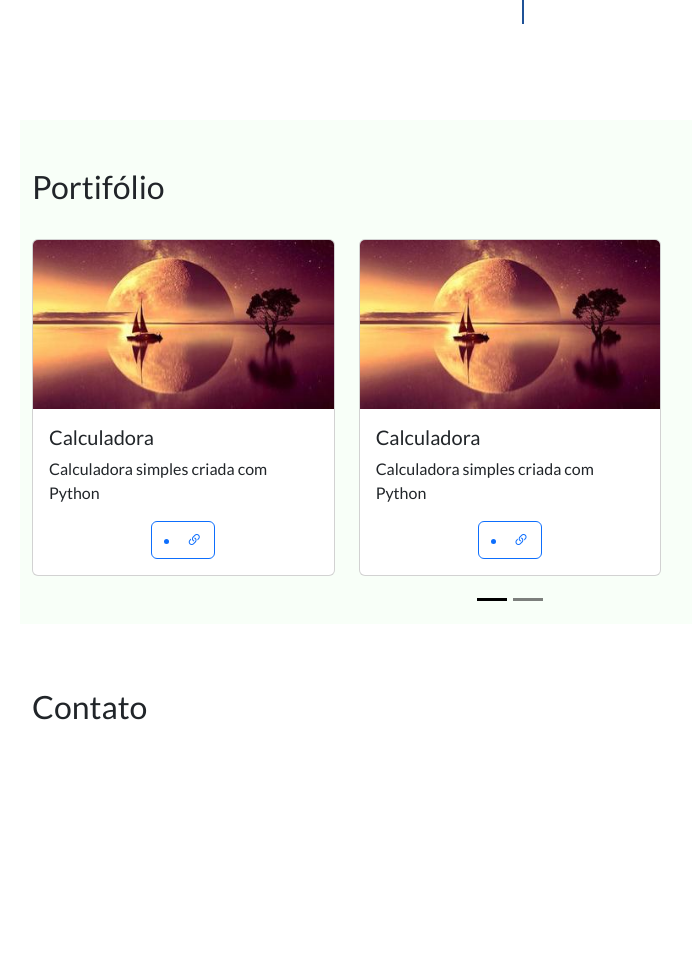
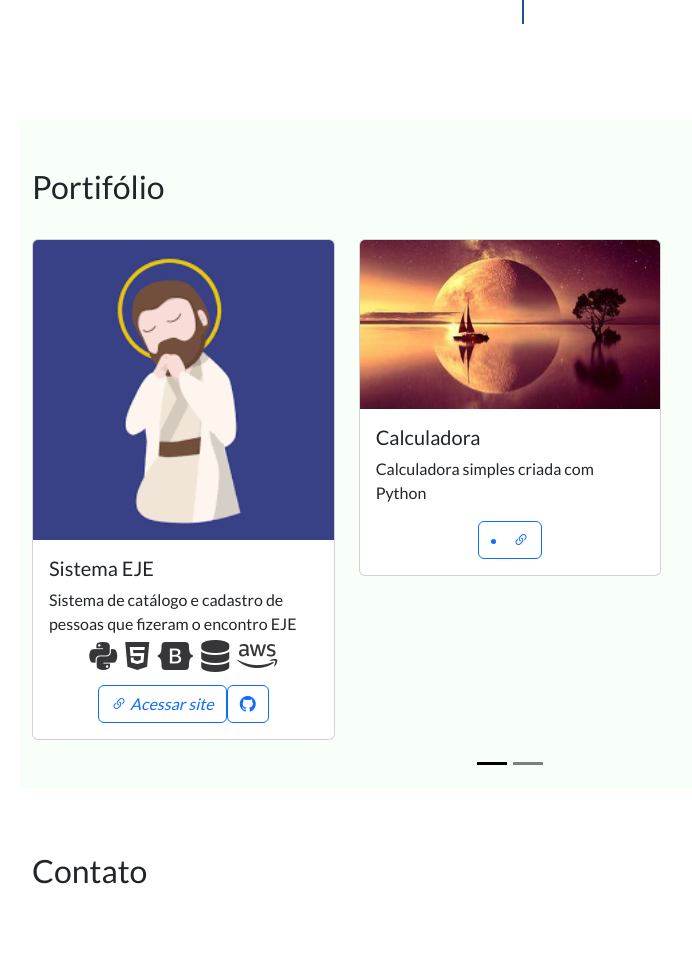
Before and after one commit to luizssilva99/Portifolio, a Flask app: page / in a window 1280 px wide. Shown: the part 4818-5781 px from the top of the page, without its empty margins (280-972 px from the left). Run offline with Flask 3, Linux system fonts and the light colour scheme; some libraries are stand-ins or nearby versions.

Commit message:
add primeiro projeto

```diff
--- a/templates/index.html
+++ b/templates/index.html
@@ -7,6 +7,7 @@
     <link rel="stylesheet" href="../static/bootstrap/css/bootstrap.css">
     <link rel="stylesheet" href="../static/style.css">
     <link rel="stylesheet" href="https://cdn.jsdelivr.net/npm/bootstrap-icons@1.11.1/font/bootstrap-icons.css">
+    <link rel="stylesheet" href="https://cdnjs.cloudflare.com/ajax/libs/font-awesome/6.4.0/css/all.min.css">
     <title>Portifolio</title>
 </head>
 
@@ -413,13 +414,27 @@
                             <div class="row row-cols-1 row-cols-md-3 g-4">
                                 <div class="col">
                                     <div class="card">
-                                        <img src="../static/img/teste.jpg" class="card-img-top img-fluid w-100" alt="#">
+                                        <img src="../static/img/eje.png" class="card-img-top img-fluid w-100" alt="#">
                                         <div class="card-body">
-                                            <h5 class="card-title">Calculadora</h5>
-                                            <p class="card-text">Calculadora simples criada com Python</p>
-                                            <div class="d-flex justify-content-center">
-                                                <a href="#" class="btn btn-outline-primary">
-                                                    <li class="bi bi-link-45deg"></li>
+                                            <h5 class="card-title">Sistema EJE</h5>
+                                            <p class="card-text">Sistema de catálogo e cadastro de pessoas que fizeram o
+                                                encontro EJE</p>
+                                            <div class="pt-1 pb-4 d-flex justify-content-center">
+                                                <i class="fa-brands fa-python fa-2xl" style="color: #363537"></i>
+                                                <i class="fa-brands fa-html5 fa-2xl ps-2" style="color: #363537"></i>
+                                                <i class="fa-brands fa-bootstrap fa-2xl ps-2"
+                                                    style="color: #363537;"></i>
+                                                <i class="fa-solid fa-database fa-2xl ps-2" style="color: #363537"></i>
+                                                <i class="fa-brands fa-aws fa-2xl ps-2" style="color: #363537"></i>
+                                            </div>
+
+                                            <div class="pt-1 d-flex justify-content-center">
+                                                <a href="#" class="btn btn-outline-primary" target="_blank">
+                                                    <i class="bi bi-link-45deg"> Acessar site</i>
+                                                </a>
+                                                <a target="_blank" href="https://github.com/luizssilva99/EJEAPP2023"
+                                                    class="btn btn-outline-primary">
+                                                    <i class="bi bi-github"></i>
                                                 </a>
                                             </div>
                                         </div>
```
Also changed, not shown: static/img/eje.png (added).
